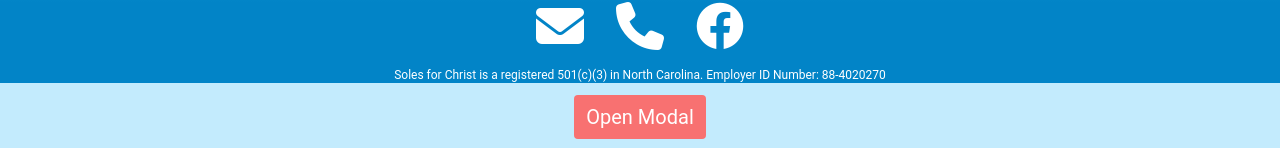
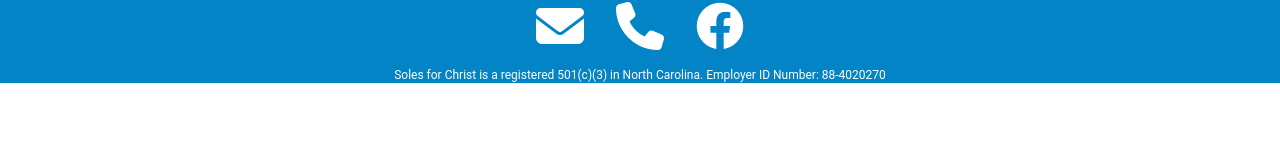
Before and after one commit to kwm0304/sfc, a React (Vite) app in the folder client/: page / in a window 1280 px wide. Shown: the part 4365-4513 px from the top of the page. After the commit the page ends 4448 px from the top, so only its background shows below. Built offline with nearby package versions, Linux system fonts and the light colour scheme; no server answers.

Commit message:
left myself todo message

```diff
--- a/client/src/App.jsx
+++ b/client/src/App.jsx
@@ -5,11 +5,8 @@ import Founder from './components/Founder'
 import Mission from './components/Mission'
 import GetInvolved from './components/GetInvolved'
 import Footer from './components/Footer'
-import Test from './components/Test'
 //dependencies
 import Modal from 'react-modal'
-import StripeContainer from './components/StripeContainer'
-
 
 Modal.setAppElement('#root')
 
@@ -22,7 +19,6 @@ function App() {
      <Mission   />
      <GetInvolved />
      <Footer />
-     <Test />
     </>
   )
 }
```
Also changed, not shown: client/src/components/PaymentForm.jsx (+2 -21 lines).
